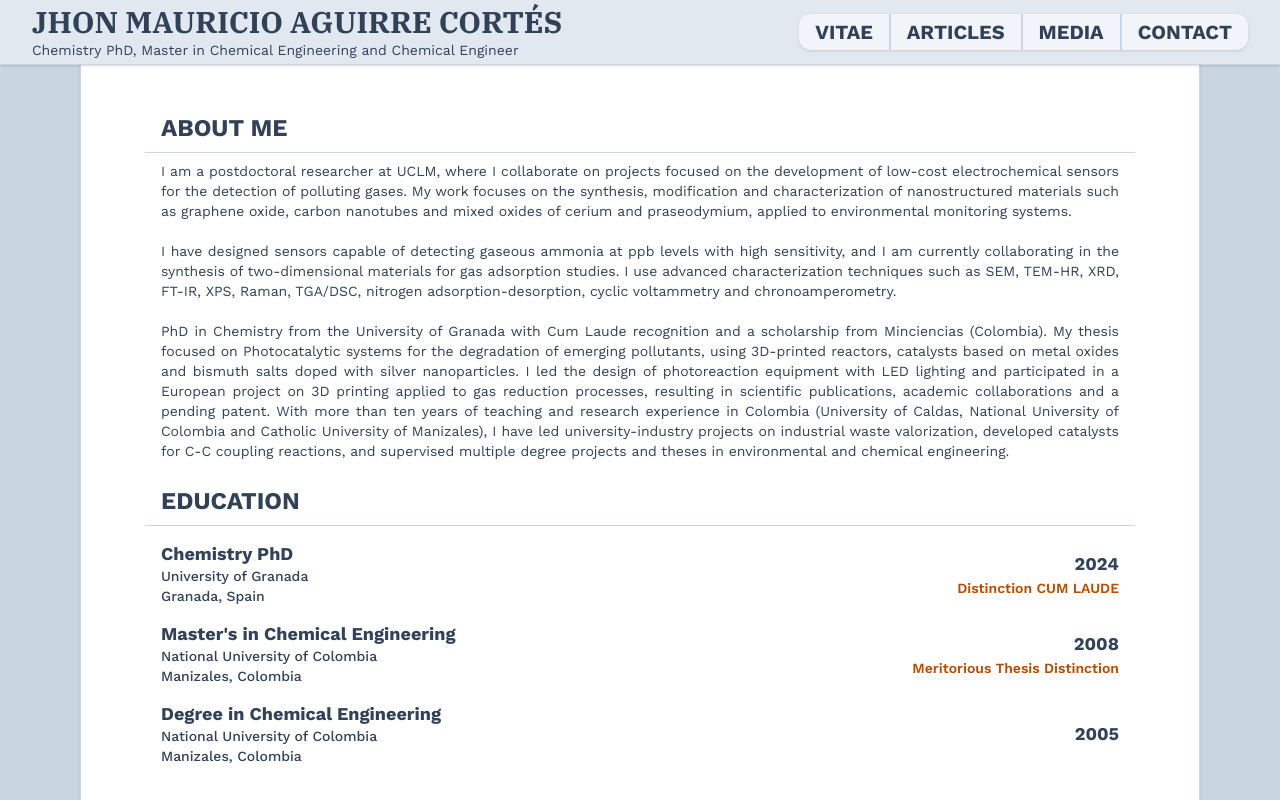
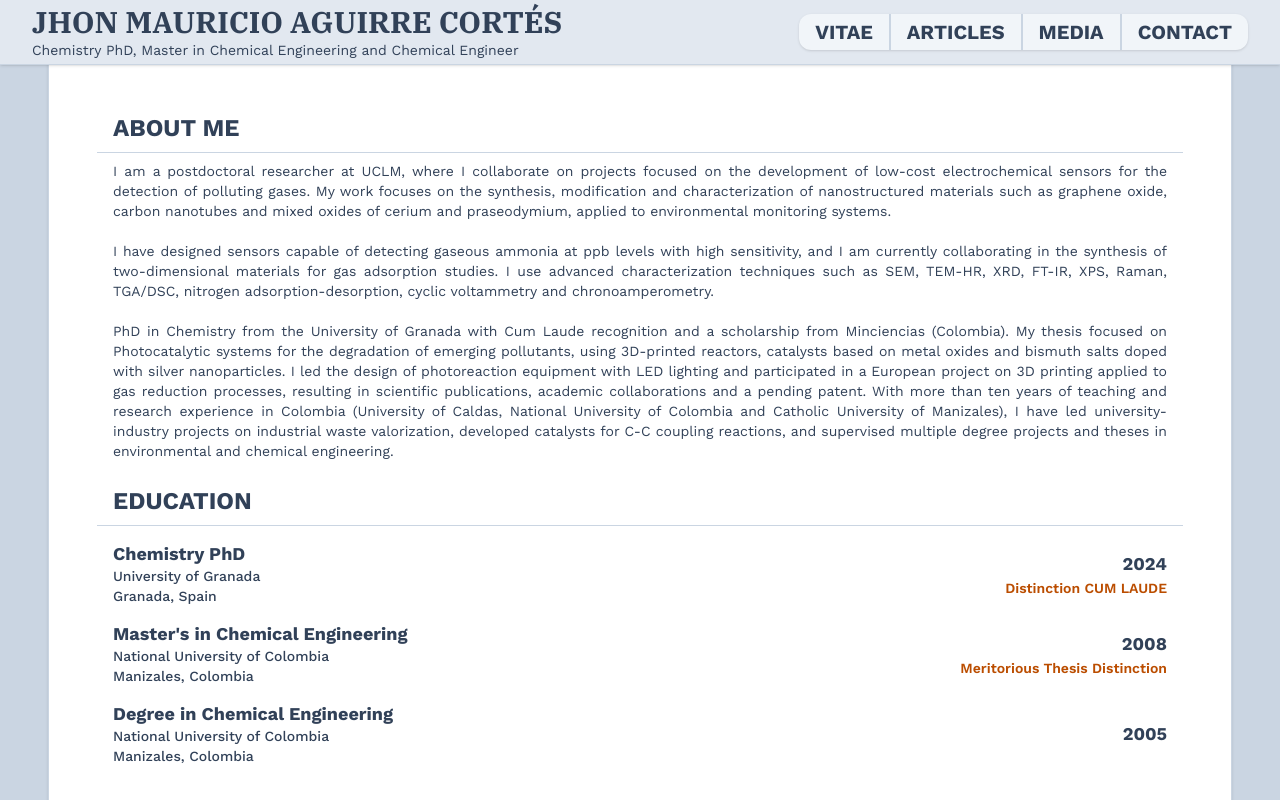
Before and after one commit to Tryncha/cv-jmac, a React (Vite) app: page / in a window 1280 px wide. Shown: the top 800 px of the page. Built offline with nearby package versions, Linux system fonts and the light colour scheme; a web font is replaced by a local one.

Commit message:
bug fixed

```diff
--- a/src/components/WorkExperience.tsx
+++ b/src/components/WorkExperience.tsx
@@ -27,7 +27,6 @@ const WorkExperience = () => {
             <div className="flex flex-col xl:w-1/4">
               <h3 className="text-lg/6 font-bold">{work[language].location}</h3>
               <span className="font-medium">{work[language].city}</span>
-              <span className="font-medium">{work[language].date}</span>
             </div>
             <Separator />
             <div className="flex flex-col xl:w-3/4">
--- a/src/pages/Vitae.tsx
+++ b/src/pages/Vitae.tsx
@@ -7,7 +7,7 @@ import Investigation from '../components/Investigation';
 
 const Vitae = () => {
   return (
-    <main className="z-10 flex min-h-screen flex-col gap-4 border-x border-slate-300 bg-white pt-4 pb-18 shadow-sm sm:px-4 sm:pt-28 xl:mx-20 xl:px-16">
+    <main className="z-10 flex min-h-screen flex-col gap-4 border-x border-slate-300 bg-white pt-4 pb-18 shadow-sm sm:px-4 sm:pt-28 xl:mx-12 xl:px-12">
       <About />
       <Studies />
       <WorkExperience />
```
